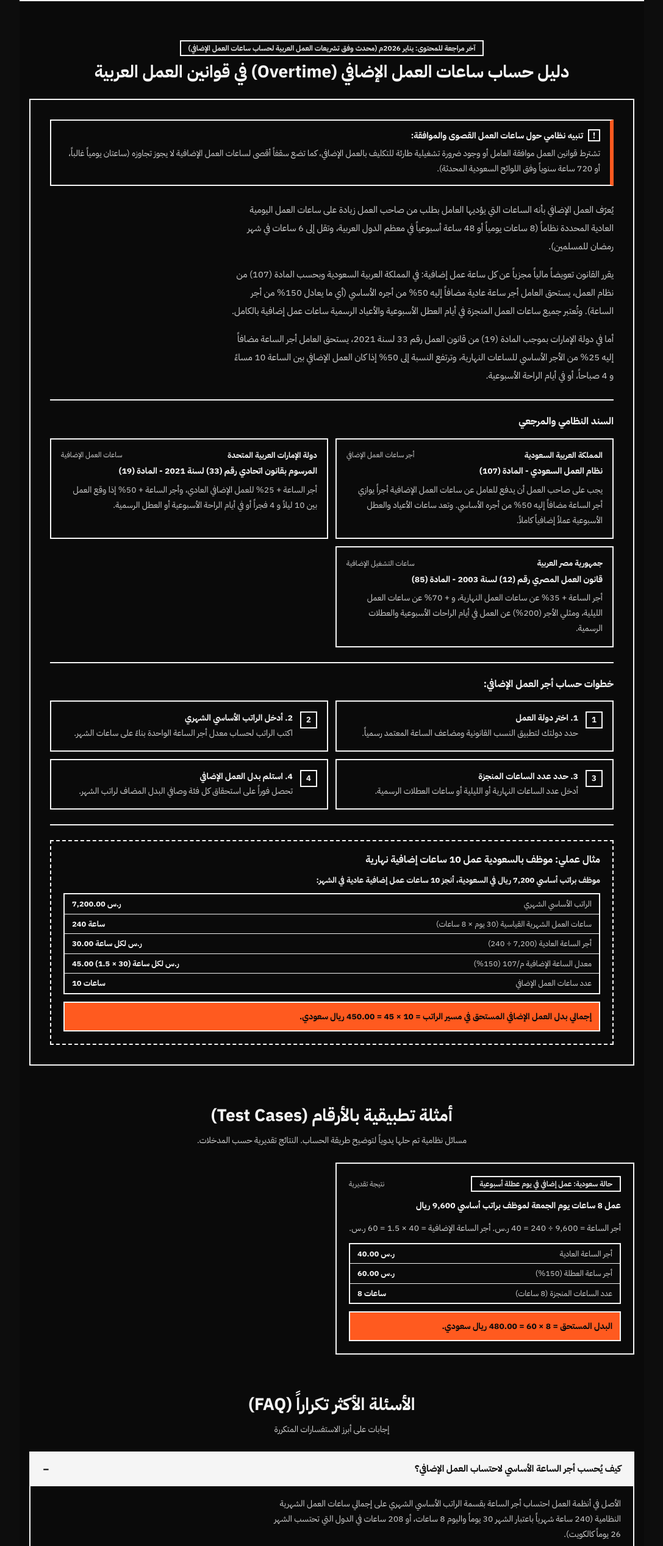
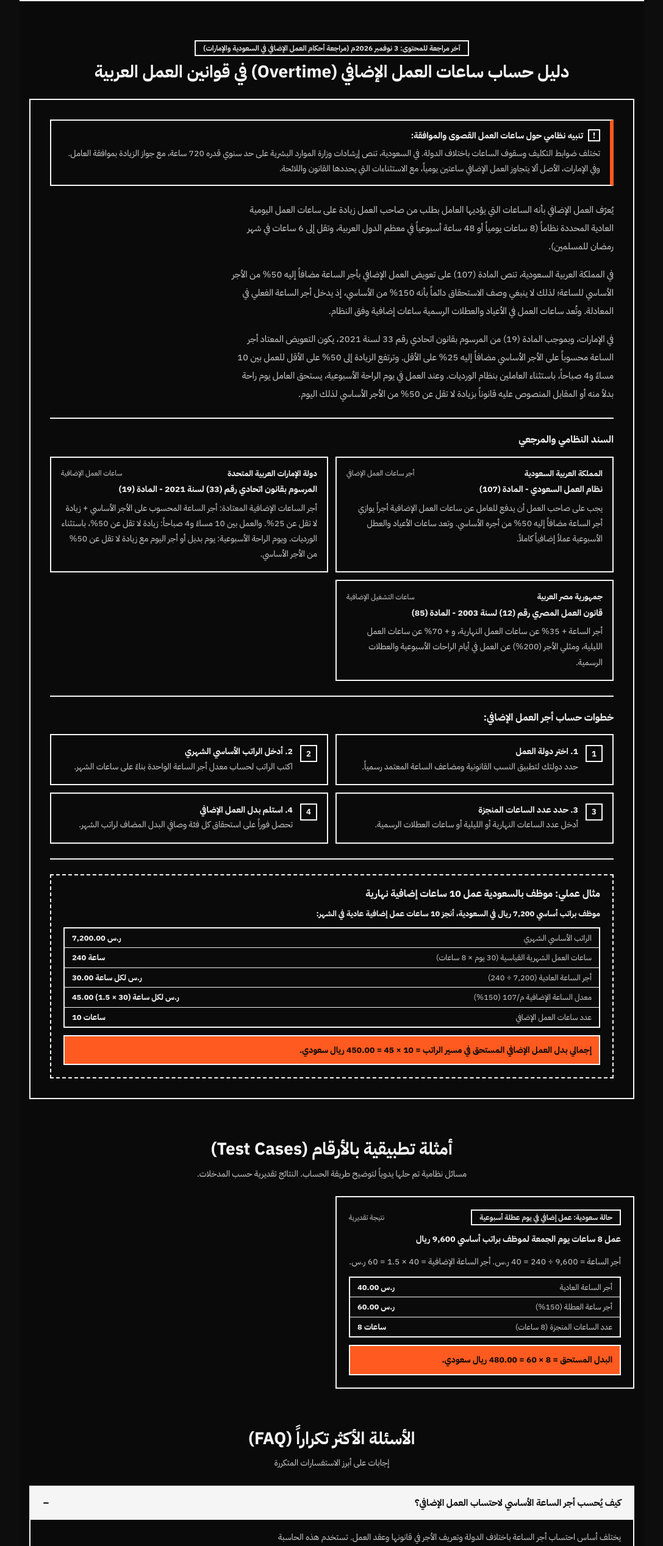
Before and after one commit to MAHMADzubair/arabic-tools, a Next.js app: page /overtime-calculator in a window 1280 px wide. Shown: the part 1564-4100 px from the top of the page at 61% size, without its empty margins (96-1183 px from the left). Built offline with nearby package versions, Linux system fonts and the light colour scheme; no server answers.

Commit message:
SEO Sprint 3A: refresh overtime legal guidance

```diff
--- a/app/overtime-calculator/page.js
+++ b/app/overtime-calculator/page.js
@@ -11,16 +11,16 @@ export const metadata = {
 
 const guideData = {
   currentPath: "/overtime-calculator",
-  lastUpdated: "يناير 2026م (محدث وفق تشريعات العمل العربية لحساب ساعات العمل الإضافي)",
+  lastUpdated: "3 نوفمبر 2026م (مراجعة أحكام العمل الإضافي في السعودية والإمارات)",
   disclaimerNotice: {
     title: "تنبيه نظامي حول ساعات العمل القصوى والموافقة:",
-    text: "تشترط قوانين العمل موافقة العامل أو وجود ضرورة تشغيلية طارئة للتكليف بالعمل الإضافي، كما تضع سقفاً أقصى لساعات العمل الإضافية لا يجوز تجاوزه (ساعتان يومياً غالباً، أو 720 ساعة سنوياً وفق اللوائح السعودية المحدثة).",
+    text: "تختلف ضوابط التكليف وسقوف الساعات باختلاف الدولة. في السعودية، تنص إرشادات وزارة الموارد البشرية على حد سنوي قدره 720 ساعة، مع جواز الزيادة بموافقة العامل. وفي الإمارات، الأصل ألا يتجاوز العمل الإضافي ساعتين يومياً، مع الاستثناءات التي يحددها القانون واللائحة.",
   },
   aboutTitle: "دليل حساب ساعات العمل الإضافي (Overtime) في قوانين العمل العربية",
   aboutContent: [
     "يُعرّف العمل الإضافي بأنه الساعات التي يؤديها العامل بطلب من صاحب العمل زيادة على ساعات العمل اليومية العادية المحددة نظاماً (8 ساعات يومياً أو 48 ساعة أسبوعياً في معظم الدول العربية، وتقل إلى 6 ساعات في شهر رمضان للمسلمين).",
-    "يقرر القانون تعويضاً مالياً مجزياً عن كل ساعة عمل إضافية: في المملكة العربية السعودية وبحسب المادة (107) من نظام العمل، يستحق العامل أجر ساعة عادية مضافاً إليه 50% من أجره الأساسي (أي ما يعادل 150% من أجر الساعة). وتُعتبر جميع ساعات العمل المنجزة في أيام العطل الأسبوعية والأعياد الرسمية ساعات عمل إضافية بالكامل.",
-    "أما في دولة الإمارات بموجب المادة (19) من قانون العمل رقم 33 لسنة 2021، يستحق العامل أجر الساعة مضافاً إليه 25% من الأجر الأساسي للساعات النهارية، وترتفع النسبة إلى 50% إذا كان العمل الإضافي بين الساعة 10 مساءً و 4 صباحاً، أو في أيام الراحة الأسبوعية.",
+    "في المملكة العربية السعودية، تنص المادة (107) على تعويض العمل الإضافي بأجر الساعة مضافاً إليه 50% من الأجر الأساسي للساعة؛ لذلك لا ينبغي وصف الاستحقاق دائماً بأنه 150% من الأساسي، إذ يدخل أجر الساعة الفعلي في المعادلة. وتُعد ساعات العمل في الأعياد والعطلات الرسمية ساعات إضافية وفق النظام.",
+    "في الإمارات، وبموجب المادة (19) من المرسوم بقانون اتحادي رقم 33 لسنة 2021، يكون التعويض المعتاد أجر الساعة محسوباً على الأجر الأساسي مضافاً إليه 25% على الأقل. وترتفع الزيادة إلى 50% على الأقل للعمل بين 10 مساءً و4 صباحاً، باستثناء العاملين بنظام الورديات. وعند العمل في يوم الراحة الأسبوعية، يستحق العامل يوم راحة بدلاً منه أو المقابل المنصوص عليه قانوناً بزيادة لا تقل عن 50% من الأجر الأساسي لذلك اليوم.",
   ],
   legalSources: [
     {
@@ -35,7 +35,7 @@ const guideData = {
       lawName: "المرسوم بقانون اتحادي رقم (33) لسنة 2021 - المادة (19)",
       date: "ساعات العمل الإضافية",
       details:
-        "أجر الساعة + 25% للعمل الإضافي العادي، وأجر الساعة + 50% إذا وقع العمل بين 10 ليلاً و 4 فجراً أو في أيام الراحة الأسبوعية أو العطل الرسمية.",
+        "أجر الساعات الإضافية المعتادة: أجر الساعة المحسوب على الأجر الأساسي + زيادة لا تقل عن 25%. والعمل بين 10 مساءً و4 صباحاً: زيادة لا تقل عن 50%، باستثناء الورديات. ويوم الراحة الأسبوعية: يوم بديل أو أجر اليوم مع زيادة لا تقل عن 50% من الأجر الأساسي.",
     },
     {
       country: "جمهورية مصر العربية",
@@ -80,11 +80,11 @@ const guideData = {
   faqs: [
     {
       question: "كيف يُحسب أجر الساعة الأساسي لاحتساب العمل الإضافي؟",
-      answer: "الأصل في أنظمة العمل احتساب أجر الساعة بقسمة الراتب الأساسي الشهري على إجمالي ساعات العمل الشهرية النظامية (240 ساعة شهرياً باعتبار الشهر 30 يوماً واليوم 8 ساعات، أو 208 ساعات في الدول التي تحتسب الشهر 26 يوماً كالكويت).",
+      answer: "يختلف أساس احتساب أجر الساعة باختلاف الدولة وتعريف الأجر في قانونها وعقد العمل. تستخدم هذه الحاسبة قواسم شهرية افتراضية موضحة في واجهة الأداة؛ وقد تختلف النتيجة عن مسير الرواتب إذا كانت ساعات العمل أو عناصر الأجر المعتمدة نظاماً مختلفة.",
     },
     {
       question: "هل يجوز إعطاء إجازة تعويضية بدلاً من المقابل المالي للعمل الإضافي؟",
-      answer: "في معظم القوانين (ومنها نظام العمل السعودي)، لا يجوز إجبار العامل على قبول إجازة تعويضية بديلة ما لم ينص عقد العمل أو اللائحة الداخلية بموافقة العامل الصريحة على ذلك، فالأصل هو صرف المقابل المالي النقدي بنسبة 150%.",
+      answer: "في السعودية، يجيز نظام العمل لصاحب العمل، بموافقة العامل، منحه أيام إجازة تعويضية مدفوعة بدلاً من المقابل المالي عن ساعات العمل الإضافية، وفق الضوابط التنفيذية. لا تفترض أن الإجازة البديلة تُفرض دون موافقة العامل.",
     },
   ],
 };
```
